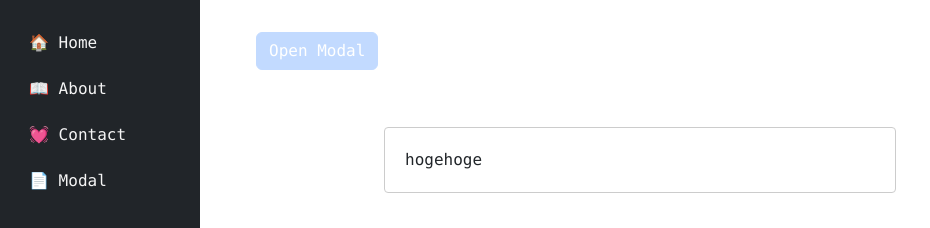
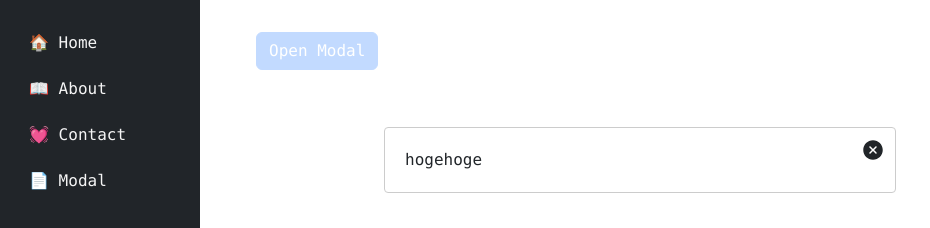
Before and after one commit to osawa-koki/nextjs-template, a Next.js app: page /modal in a window 1280 px wide. Both pictures are taken after a click on the button "Open Modal". Shown: the top 228 px of the page, without its empty margins (0-930 px from the left). Built offline with nearby package versions, Linux system fonts and the light colour scheme.

Commit message:
クローズボタンの設置。

```diff
--- a/components/Modal.tsx
+++ b/components/Modal.tsx
@@ -2,6 +2,8 @@
 
 import React from 'react'
 import ReactModal from 'react-modal'
+
+import { IoIosCloseCircle } from 'react-icons/io'
 
 const customStyles = {
   content: {
@@ -13,6 +15,14 @@ const customStyles = {
     transform: 'translate(-50%, -50%)',
     minWidth: '40%'
   }
+}
+
+const closeButtonStyle: React.CSSProperties = {
+  position: 'absolute',
+  top: '10px',
+  right: '10px',
+  zIndex: 1000,
+  cursor: 'pointer'
 }
 
 interface Props {
@@ -40,6 +50,10 @@ export default function Modal (props: Props): React.JSX.Element {
       contentLabel={contentLabel}
     >
       {children}
+      <IoIosCloseCircle
+        style={closeButtonStyle}
+        onClick={closeModal}
+      />
     </ReactModal>
   )
 }
```
